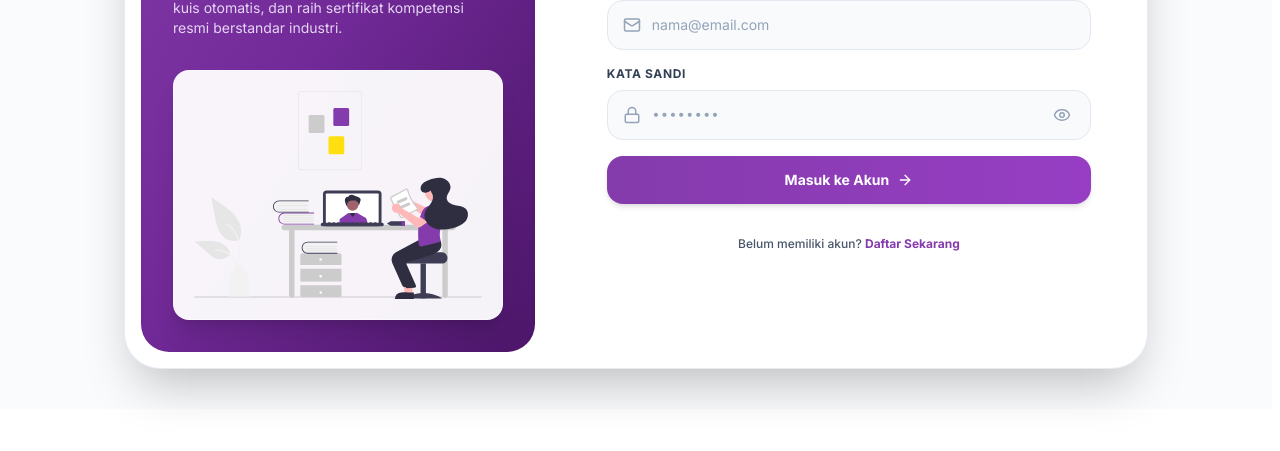
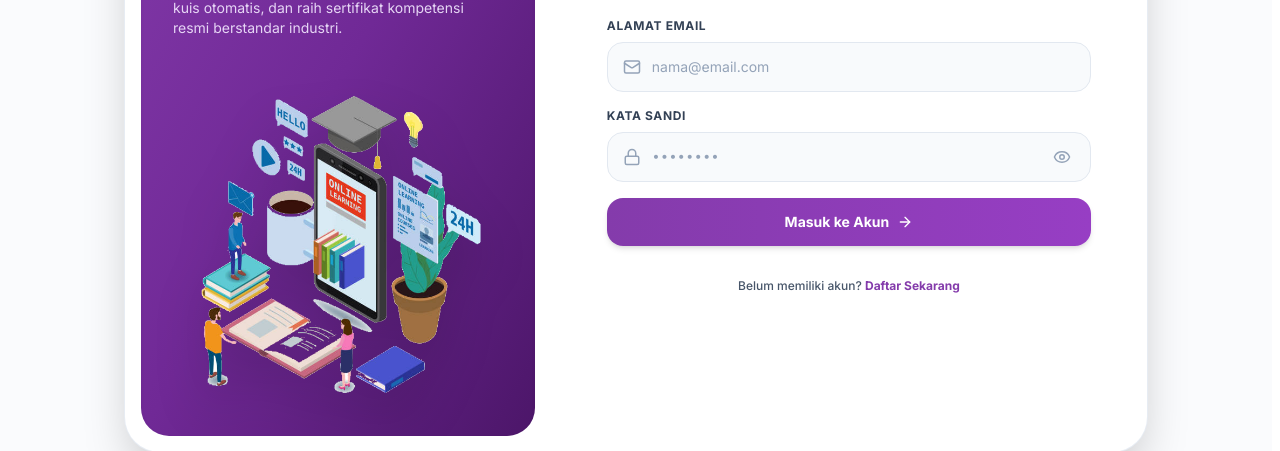
Before and after one commit to jongroihatulazizah1201-ui/lms_lembaga_kursus_pijar_aksara, a Next.js app: page /login in a window 1280 px wide. Shown: the part 406-857 px from the top of the page. Built offline with nearby package versions, Linux system fonts and the light colour scheme; no server answers.

Commit message:
feat(auth): gunakan gambar ilustrasi edukasi isometrik pilihan pengguna dengan background transparan bersih

```diff
--- a/src/components/LoginForm.tsx
+++ b/src/components/LoginForm.tsx
@@ -103,15 +103,15 @@ export default function LoginForm({ redirectParam = '', errorParam = '' }: Props
             </p>
           </div>
 
-          {/* Ilustrasi Vektor Belajar Asli (Bukan AI 3D) */}
-          <div className="relative z-10 mt-2 flex justify-center items-center">
-            <div className="w-full max-w-[340px] bg-white/95 rounded-2xl p-4 sm:p-5 shadow-xl border border-white/40 flex items-center justify-center hover:scale-[1.02] transition-transform duration-300">
+          {/* Ilustrasi Vektor Isometrik Edukasi Online (Background Dihapus) */}
+          <div className="relative z-10 mt-3 flex justify-center items-center">
+            <div className="relative w-full max-w-[340px] aspect-square flex items-center justify-center hover:scale-105 transition-transform duration-500">
               <Image
-                src="/auth-illustration.svg"
-                alt="Ilustrasi Pembelajaran Vokasi Pijar Aksara"
-                width={320}
-                height={230}
-                className="w-full h-auto object-contain"
+                src="/auth-isometric.png"
+                alt="Ilustrasi Pembelajaran Vokasi Online Pijar Aksara"
+                width={380}
+                height={380}
+                className="w-full h-auto object-contain drop-shadow-2xl"
                 priority
               />
             </div>
--- a/src/components/RegisterForm.tsx
+++ b/src/components/RegisterForm.tsx
@@ -153,15 +153,15 @@ export default function RegisterForm({ redirectParam = '' }: Props) {
             </p>
           </div>
 
-          {/* Ilustrasi Vektor Belajar Asli (Bukan AI 3D) */}
-          <div className="relative z-10 mt-2 flex justify-center items-center">
-            <div className="w-full max-w-[340px] bg-white/95 rounded-2xl p-4 sm:p-5 shadow-xl border border-white/40 flex items-center justify-center hover:scale-[1.02] transition-transform duration-300">
+          {/* Ilustrasi Vektor Isometrik Edukasi Online (Background Dihapus) */}
+          <div className="relative z-10 mt-3 flex justify-center items-center">
+            <div className="relative w-full max-w-[340px] aspect-square flex items-center justify-center hover:scale-105 transition-transform duration-500">
               <Image
-                src="/auth-illustration.svg"
-                alt="Ilustrasi Pembelajaran Vokasi Pijar Aksara"
-                width={320}
-                height={230}
-                className="w-full h-auto object-contain"
+                src="/auth-isometric.png"
+                alt="Ilustrasi Pembelajaran Vokasi Online Pijar Aksara"
+                width={380}
+                height={380}
+                className="w-full h-auto object-contain drop-shadow-2xl"
                 priority
               />
             </div>
```
Also changed, not shown: public/auth-illustration.svg (deleted), public/auth-isometric.png (added).
